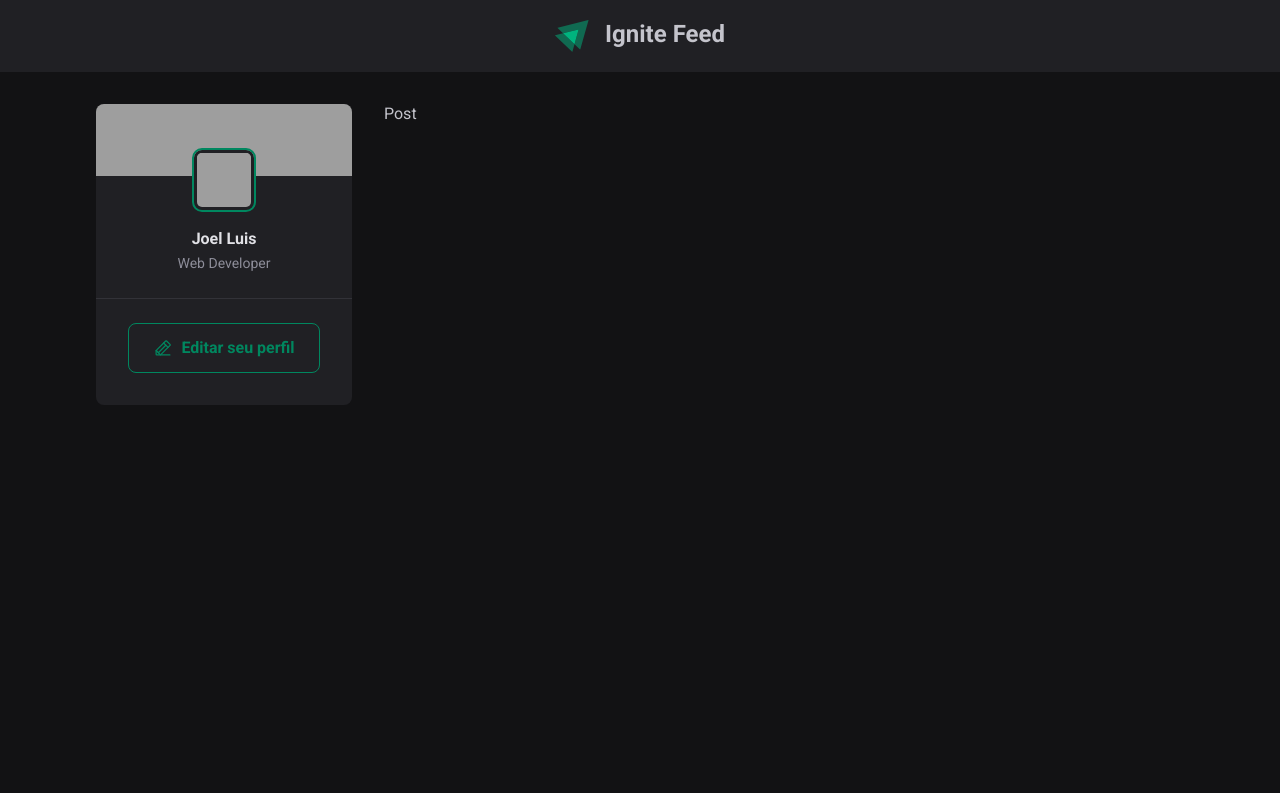
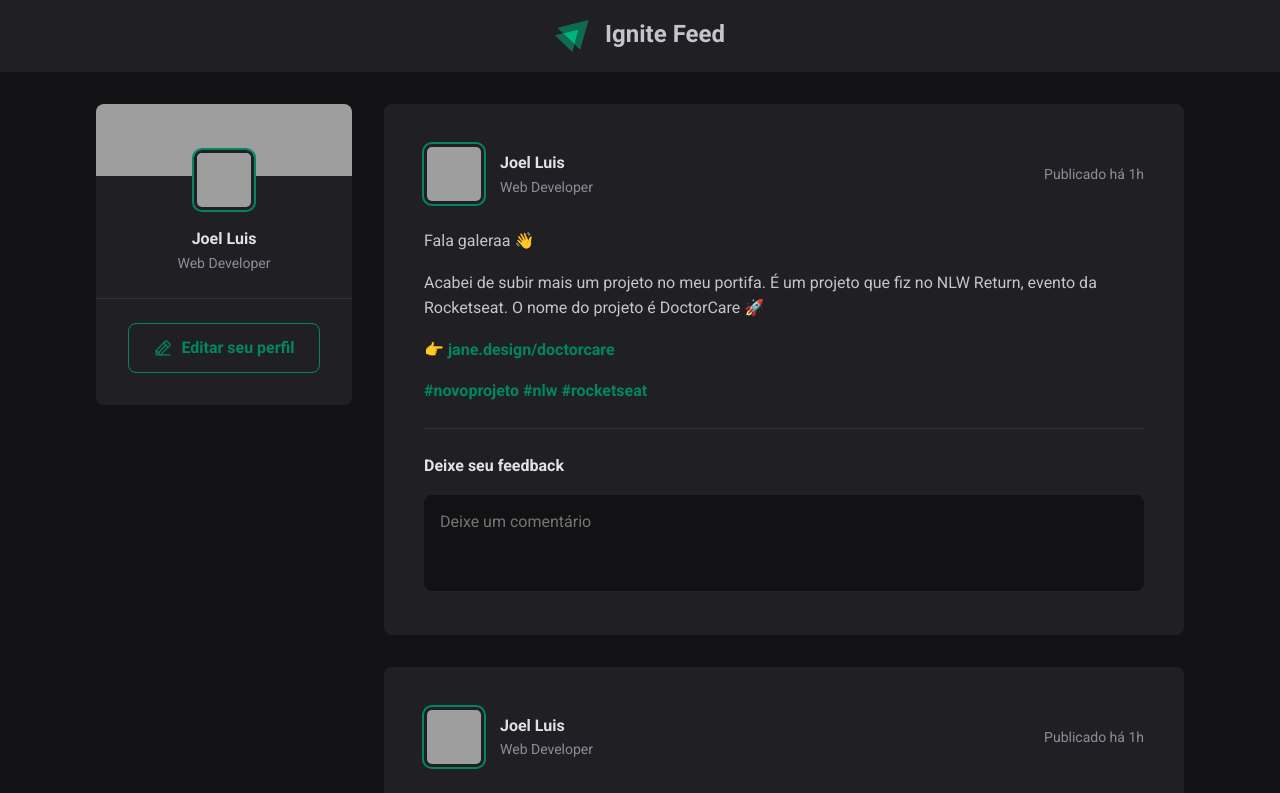
Before and after one commit to joel-luis/ignite-feed, a React (Vite) app: page / in a window 1280 px wide. Shown: the top 793 px of the page. Built offline with nearby package versions, Linux system fonts and the light colour scheme; grey boxes are pictures that could not be loaded.

Commit message:
create Post component

```diff
--- a/src/App.tsx
+++ b/src/App.tsx
@@ -1,8 +1,9 @@
 import { Header } from 'components/Header'
 import { Sidebar } from 'components/Sidebar'
+import { Post } from 'components/Post'
 
+import styles from './App.module.css'
 import 'global.css'
-import styles from './App.module.css'
 
 function App() {
   return (
@@ -10,7 +11,10 @@ function App() {
       <Header />
       <div className={styles.wrapper}>
         <Sidebar />
-        <main>Post</main>
+        <div>
+          <Post />
+          <Post />
+        </div>
       </div>
     </div>
   )
--- /dev/null
+++ b/src/components/Post/index.tsx
@@ -0,0 +1,45 @@
+import styles from './styles.module.css'
+
+export function Post() {
+  return (
+    <article className={styles.post}>
+      <header>
+        <div className={styles.author}>
+          <img
+            className={styles.avatar}
+            src="https://github.com/joel-luis.png"
+          />
+          <div className={styles.authorInfo}>
+            <strong>Joel Luis</strong>
+            <span>Web Developer</span>
+          </div>
+        </div>
+        <time title="11 de Maio às 08:13h" dateTime="2022-05-11 08:13:30">
+          Publicado há 1h
+        </time>
+      </header>
+      <div className={styles.content}>
+        <p>Fala galeraa 👋</p>
+        <p>
+          Acabei de subir mais um projeto no meu portifa. É um projeto que fiz
+          no NLW Return, evento da Rocketseat. O nome do projeto é DoctorCare 🚀
+        </p>
+        <p>
+          👉 <a href="#"> jane.design/doctorcare</a>
+        </p>
+        <p>
+          <a href="#">#novoprojeto </a>
+          <a href="#">#nlw </a>
+          <a href="#">#rocketseat</a>
+        </p>
+      </div>
+      <form className={styles.commentForm}>
+        <strong>Deixe seu feedback</strong>
+        <textarea placeholder="Deixe um comentário" />
+        <footer>
+          <button type="submit">Publicar</button>
+        </footer>
+      </form>
+    </article>
+  )
+}
--- /dev/null
+++ b/src/components/Post/styles.module.css
@@ -0,0 +1,121 @@
+.post {
+  background: var(--gray-800);
+  border-radius: 8px;
+  padding: 2.5rem;
+}
+
+.post > header {
+  display: flex;
+  align-items: center;
+  justify-content: space-between;
+}
+
+.post > header time {
+  font-size: 0.875rem;
+  color: var(--gray-400);
+}
+
+.post + .post {
+  margin-top: 2rem;
+}
+
+.author {
+  display: flex;
+  align-items: center;
+  gap: 1rem;
+}
+
+.authorInfo {
+  display: flex;
+  flex-direction: column;
+}
+
+.authorInfo strong {
+  color: var(--gray-100);
+  line-height: 1.6;
+}
+
+.authorInfo span {
+  font-size: 0.875rem;
+  color: var(--gray-400);
+  line-height: 1.6;
+}
+
+.content {
+  line-height: 1.6;
+  color: var(--gray-300);
+  margin-top: 1.5rem;
+}
+
+.content p {
+  margin-top: 1rem;
+}
+
+.content a {
+  font-weight: bold;
+  color: var(--green-500);
+  text-decoration: none;
+}
+
+.content a:hover {
+  color: var(--green-300);
+}
+
+.avatar {
+  width: calc(3rem + 12px);
+  height: calc(3rem + 12px);
+  border-radius: 0.5rem;
+  border: 3px solid var(--gray-800);
+  outline: 2px solid var(--green-500);
+}
+
+.commentForm {
+  width: 100%;
+  margin-top: 1.5rem;
+  padding-top: 1.5rem;
+  border-top: 1px solid var(--gray-600);
+}
+
+.commentForm > strong {
+  line-height: 1.6;
+  color: var(--gray-100);
+}
+
+.commentForm textarea {
+  width: 100%;
+  background: var(--gray-900);
+  border: 0;
+  resize: none;
+  height: 6rem;
+  padding: 1rem;
+  border-radius: 8px;
+  color: var(--gray-100);
+  line-height: 1.4;
+  margin-top: 1rem;
+}
+
+.commentForm footer {
+  visibility: hidden;
+  max-height: 0;
+}
+
+.commentForm:focus-within footer {
+  visibility: visible;
+  max-height: none;
+}
+
+.commentForm button {
+  padding: 1rem 1.5rem;
+  margin-top: 1rem;
+  border-radius: 8px;
+  border: 0;
+  background: var(--green-500);
+  color: var(--white);
+  font-weight: bold;
+  cursor: pointer;
+  transition: background-color 0.1s;
+}
+
+.commentForm button:hover {
+  background: var(--green-300);
+}
--- a/src/global.css
+++ b/src/global.css
@@ -8,7 +8,13 @@
   --gray-800: #202024;
   --gray-900: #121214;
 
+  --green-300: #00b37e;
   --green-500: #00875f;
+}
+
+:focus {
+  outline: transparent;
+  box-shadow: 0 0 0 2px var(--green-500);
 }
 
 * {
```
